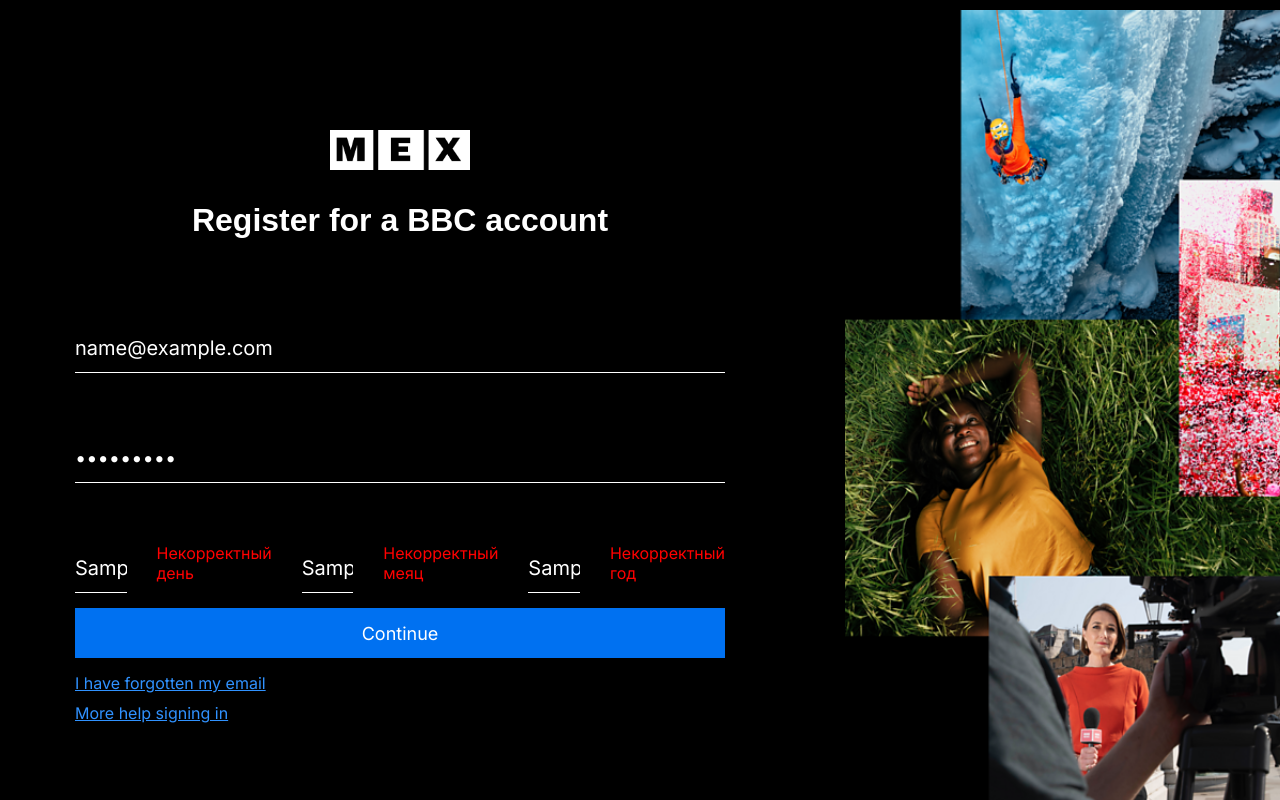
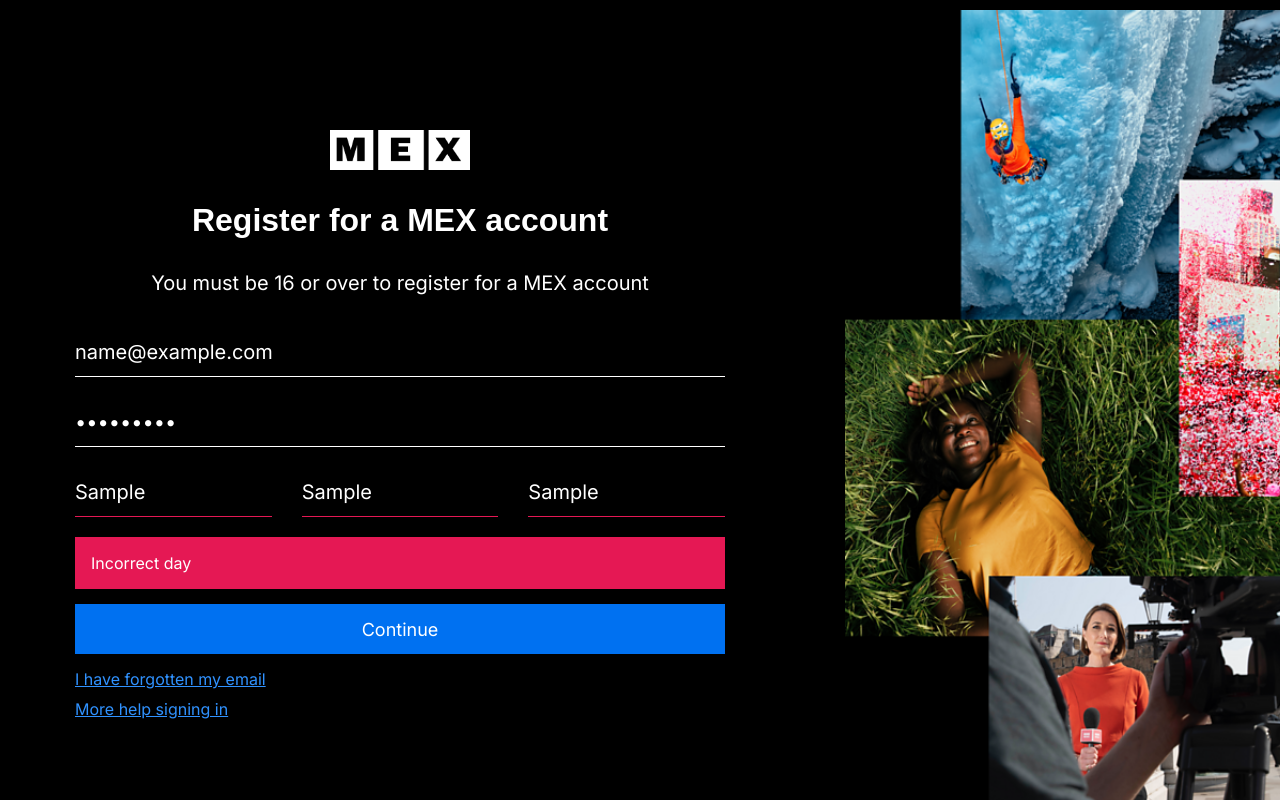
Before and after one commit to Pawsing-ctr/NextWeather, a Next.js app: page /registration in a window 1280 px wide. Both pictures are taken after typing "name@example.com", "Sample123", "Sample", "Sample", "Sample" into the empty fields and a click on the button "Continue". Shown: the top 800 px of the page. Built offline with nearby package versions, Linux system fonts and the light colour scheme.

Commit message:
end registration page

```diff
--- a/src/app/(page)/auth/page.css
+++ b/src/app/(page)/auth/page.css
@@ -114,6 +114,7 @@
   align-items: center;
 }
 
+.sign-into-discripton,
 .registration-route-link-title{
   color: #fff;
   font-size: 20px;
@@ -127,7 +128,7 @@
 .input-wrapper{
   display: flex;
   flex-direction: column;
-  gap: 30px;
+  gap: 20px;
 }
 
 
@@ -143,5 +144,28 @@
   width: 100%;
 }
 .error-message{
-  color: red;
+  color: #fff;
+  background-color: #e51854;
+  font-size: 16px;
+  padding: 16px;
 }
+
+.error{
+  border-bottom: 1px solid #e51854;
+}
+
+.background-and-button{
+  display: flex;
+}
+
+.close-button{
+  max-width: 32px;
+  width: 100;
+  max-height: 32px;
+  height: 100%;
+  cursor: pointer;
+}
+
+.link-button{
+  max-height: 32px;
+}
--- a/src/app/(page)/registration/page.tsx
+++ b/src/app/(page)/registration/page.tsx
@@ -8,10 +8,13 @@ import { formInputs } from "@/app/constants/formInputs";
 import { initialUser } from "@/app/constants/initialUserConst";
 import { handleSchemeCheckError } from "@/app/checkErrorFunc/checkErrorFunc";
 import { registrationUserSchem } from "@/app/zodScheme/zodScheme";
+import CrossSVG from "@/app/assets/RegsitrationAssets/CrossSVG";
 
 const ClientComponent = () => {
   const [newUser, setNewUser] = useState(initialUser);
   const [error, setError] = useState<Record<string, string>>({});
+
+  const birthdayError = error["day"] || error["month"] || error["year"];
 
   const handleChangeInput = (value: string, name: string) => {
     setNewUser((prev) => ({
@@ -38,49 +41,57 @@ const ClientComponent = () => {
         <div className="auth-content">
           <div className="auth-title">
             <img className="auth-logo" src="/authLogoIMG.png" alt="" />
-            <p className="sign-into-text">Register for a BBC account</p>
-            <p>You must be 16 or over to register for a BBC account</p>
+            <p className="sign-into-text">Register for a MEX account</p>
+            <p className="sign-into-discripton">
+              You must be 16 or over to register for a MEX account
+            </p>
           </div>
           <form className="auth-form-block">
             <div className="input-wrapper">
               {formInputs.loginInputs.map((el) => {
-                const errorMessage = error[el.name];
                 return (
                   <>
                     <input
                       key={el.id}
                       type={el.type}
-                      className={el.className}
+                      className={`${el.className} ${
+                        error[el.name] ? "error" : ""
+                      }`}
                       name={el.name}
                       placeholder={el.placeholder}
                       onChange={(e) =>
                         handleChangeInput(e.target.value, el.name)
                       }
                     />
-                    <p className="error-message">{errorMessage}</p>
+                    {error[el.name] && (
+                      <p className="error-message">{error[el.name]}</p>
+                    )}
                   </>
                 );
               })}
               <div className="data-user-birthday">
                 {formInputs.dateInputs.map((el) => {
-                  const errorMessage = error[el.name];
                   return (
-                    <>
+                    <div className="all-data-input" key={el.id}>
                       <input
                         key={el.id}
                         type={el.type}
-                        className={el.className}
+                        className={`${el.className} ${
+                          error[el.name] ? "error" : ""
+                        }`}
                         name={el.name}
                         placeholder={el.placeholder}
                         onChange={(e) =>
                           handleChangeInput(e.target.value, el.name)
                         }
                       />
-                      <p className="error-message">{errorMessage}</p>
-                    </>
+                    </div>
                   );
                 })}
               </div>
+              {birthdayError && (
+                <p className="error-message">{birthdayError}</p>
+              )}
             </div>
             <button onClick={handleRegistration} className="form-button">
               Continue
@@ -95,7 +106,18 @@ const ClientComponent = () => {
             </div>
           </form>
         </div>
-        <img className="background-img" src="./authBackgroundIMG.png" alt="" />
+        <div className="background-and-button">
+          <img
+            className="background-img"
+            src="./authBackgroundIMG.png"
+            alt=""
+          />
+          <Link className="link-button" href={"/"}>
+            <button className="close-button">
+              <CrossSVG width="16" height="16" />
+            </button>
+          </Link>
+        </div>
       </div>
     </PageBlockWrapper>
   );
--- a/src/app/assets/HeaderAssets/UserAssets.tsx
+++ b/src/app/assets/HeaderAssets/UserAssets.tsx
@@ -1,6 +1,6 @@
 import React from "react";
 
-interface IUserAssets {
+export interface IUserAssets {
   width?: string;
   height?: string;
 }
--- /dev/null
+++ b/src/app/assets/RegsitrationAssets/CrossSVG.tsx
@@ -0,0 +1,12 @@
+import React from "react";
+import { IUserAssets } from "../HeaderAssets/UserAssets";
+
+const CrossSVG: React.FC<IUserAssets> = ({ width = "32", height = "32" }) => {
+  return (
+    <svg fill="#000000" width={width} height={height} viewBox="0 0 1024 1024">
+      <path d="M512.481 421.906L850.682 84.621c25.023-24.964 65.545-24.917 90.51.105s24.917 65.545-.105 90.51L603.03 512.377 940.94 850c25.003 24.984 25.017 65.507.033 90.51s-65.507 25.017-90.51.033L512.397 602.764 174.215 940.03c-25.023 24.964-65.545 24.917-90.51-.105s-24.917-65.545.105-90.51l338.038-337.122L84.14 174.872c-25.003-24.984-25.017-65.507-.033-90.51s65.507-25.017 90.51-.033L512.48 421.906z" />
+    </svg>
+  );
+};
+
+export default CrossSVG;
--- a/src/app/zodScheme/zodScheme.ts
+++ b/src/app/zodScheme/zodScheme.ts
@@ -5,18 +5,32 @@ const monthRegular = /^(0?[1-9]|1[0-2])$/;
 const yearRegular = /^(19[0-9]{2}|20[0-9]{2}|2100)$/;
 
 export const registrationUserSchem = z.object({
-  email: z.string().email("Некорректный email"),
-  password: z.string().min(8, "В пароле должно быть минимум 8 символов"),
+  email: z
+    .string()
+    .email(
+      "Sorry, that email doesn’t look right. Please check it's a proper email."
+    )
+    .min(1, "Enter your email"),
+  password: z.string().min(8, "Enter your password"),
   day: z
     .string()
-    .regex(dayRegular, "Некорректный день")
-    .min(1, "Этот пункт обязателен"),
+    .regex(dayRegular, "Incorrect day")
+    .min(
+      1,
+      "Oops, that date doesn't look right. Make sure it's a real date written as DD-MM-YYYY e.g. the 5th of June 2009 is 05-06-2009."
+    ),
   month: z
     .string()
-    .regex(monthRegular, "Некорректный меяц")
-    .min(1, "Этот пункт обязателен"),
+    .regex(monthRegular, "Incorrect month")
+    .min(
+      1,
+      "Oops, that date doesn't look right. Make sure it's a real date written as DD-MM-YYYY e.g. the 5th of June 2009 is 05-06-2009."
+    ),
   year: z
     .string()
-    .regex(yearRegular, "Некорректный год")
-    .min(1, "Этот пункт обязателен"),
+    .regex(yearRegular, "Incorrect year")
+    .min(
+      1,
+      "Oops, that date doesn't look right. Make sure it's a real date written as DD-MM-YYYY e.g. the 5th of June 2009 is 05-06-2009."
+    ),
 });
```
Also changed, not shown: src/app/(page)/auth/page.tsx (+13 -1 lines).
